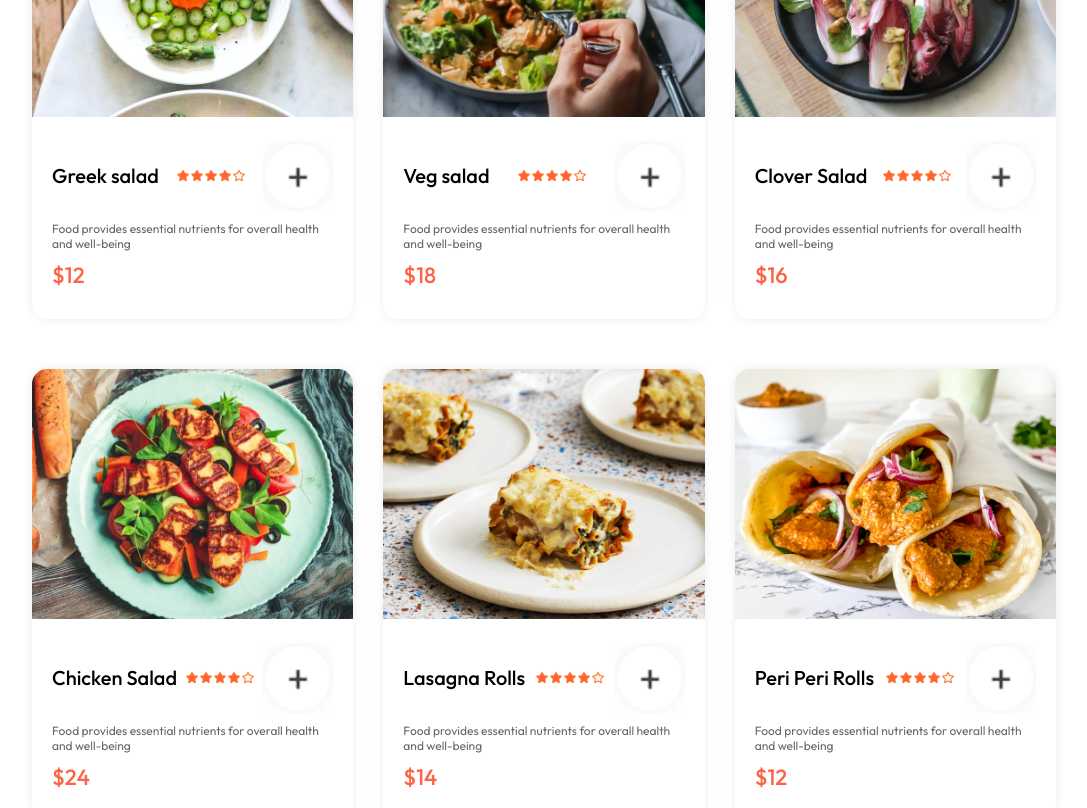
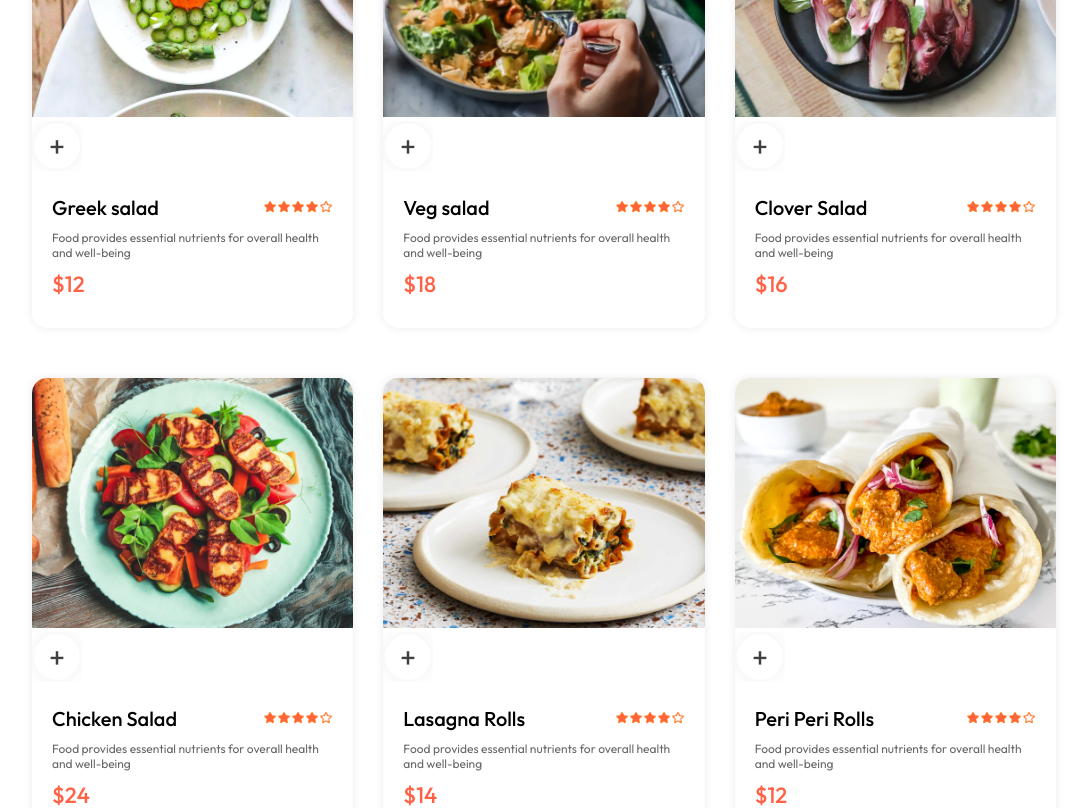
Before and after one commit to ThakurSadguru/Food-Delivery, a React (Vite) app: page / in a window 1280 px wide. Shown: the part 1140-1948 px from the top of the page, without its empty margins (96-1183 px from the left). Built offline with nearby package versions, Linux system fonts and the light colour scheme.

Commit message:
changes made in food.jsx to improve position of add button

```diff
--- a/src/components/FoodItem/FoodItem.jsx
+++ b/src/components/FoodItem/FoodItem.jsx
@@ -8,18 +8,19 @@ const [itemCount,setItemCount] = useState(0)
     <div className='food-item'>
       <div className="food-item-img-container">
         <img className='food-item-image' src={image} alt="" />
-      </div>
-      <div className="food-item-info">
-        <div className="food-item-name-rating">
-          <p>{name}</p>
-          <img src={assets.rating_starts} alt=""/>
-          {!itemCount
+        {!itemCount
           ?<img className='add' onClick={()=>setItemCount(prev=> prev+1)} src={assets.add_icon_white} alt=''/>
         :<div className='food-item-counter'>
           <img onClick={()=>setItemCount(prev=>prev-1)} src={assets.remove_icon_red} alt=''></img>
           <p>{itemCount}</p>
           <img onClick={()=>setItemCount(prev=>prev+1)} src={assets.add_icon_green} alt=''></img>
           </div>}
+      </div>
+      <div className="food-item-info">
+        <div className="food-item-name-rating">
+          <p>{name}</p>
+          <img src={assets.rating_starts} alt=""/>
+
         </div>
         <p className="food-item-desc">{description}</p>
         <p className="food-item-price">${price}</p>
```
Also changed, not shown: src/components/FoodItem/FoodItem.css (line endings or trailing spaces).
